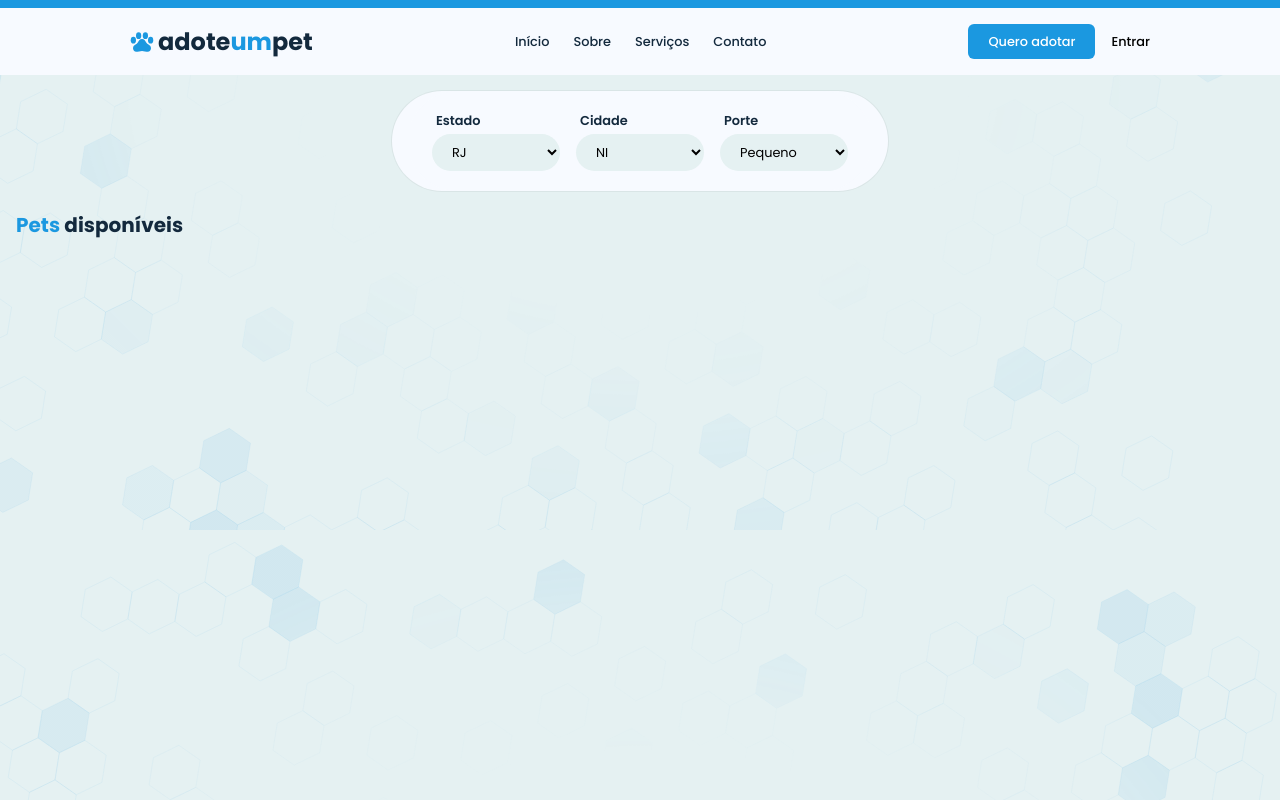
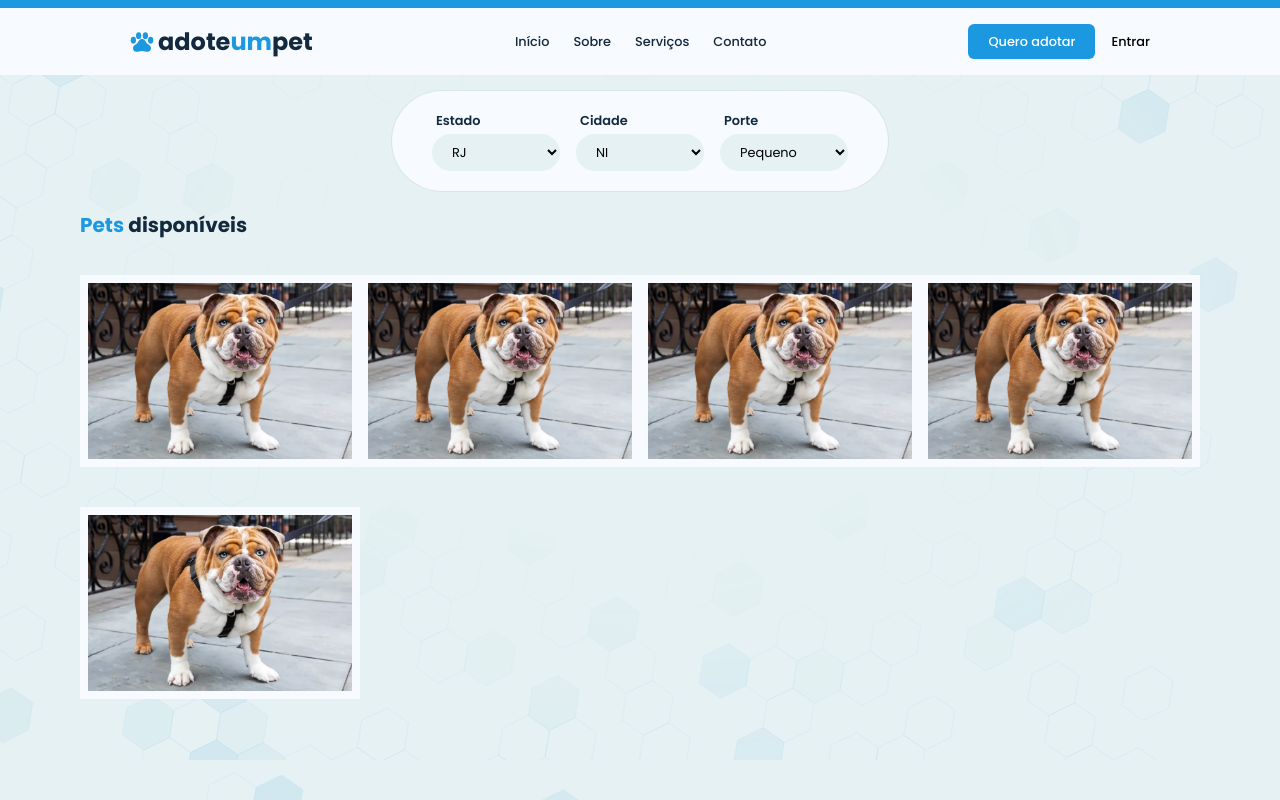
Before and after one commit to viniciosragazzidev/adoteumpet, a Next.js app: page /adote in a window 1280 px wide. Built offline with nearby package versions, Linux system fonts and the light colour scheme.

Commit message:
Feat: adicionado imagens dos pets

```diff
--- /dev/null
+++ b/src/app/adote/components/CardPet.tsx
@@ -0,0 +1,14 @@
+import Image from "next/image";
+import React from "react";
+
+const CardPet = () => {
+  return (
+    <div className="card w-full max-w-xs max-h-min p-2 bg-white_custom2">
+      <div className="imgBox">
+        <Image src={"/dogCard.webp"} width={750} height={500} alt="" />
+      </div>
+    </div>
+  );
+};
+
+export default CardPet;
--- a/src/app/adote/page.tsx
+++ b/src/app/adote/page.tsx
@@ -1,13 +1,22 @@
+import CardPet from "./components/CardPet";
 import BarSearch from "./components/barSearch";
 const Adote = () => {
   return (
-    <div className="page w-full grid gap-5  relative top-[75px]">
+    <div className="page w-full grid gap-5  relative top-[75px]  justify-items-center px-16">
       <BarSearch />
 
-      <section className=" px-4">
+      <section className=" px-4 flex flex-col gap-4">
         <h1 className="text-xl text-prussian_blue font-bold">
           <span className="text-carolina_blue">Pets </span>disponíveis
         </h1>
+
+        <div className="cards grid gap-y-10 grid-cols-1 sm:grid-cols-2 md:grid-cols-3 lg:grid-cols-4 justify-items-center mt-5 container">
+          <CardPet />
+          <CardPet />
+          <CardPet />
+          <CardPet />
+          <CardPet />
+        </div>
       </section>
     </div>
   );
```
Also changed, not shown: public/dogCard.webp (added).
